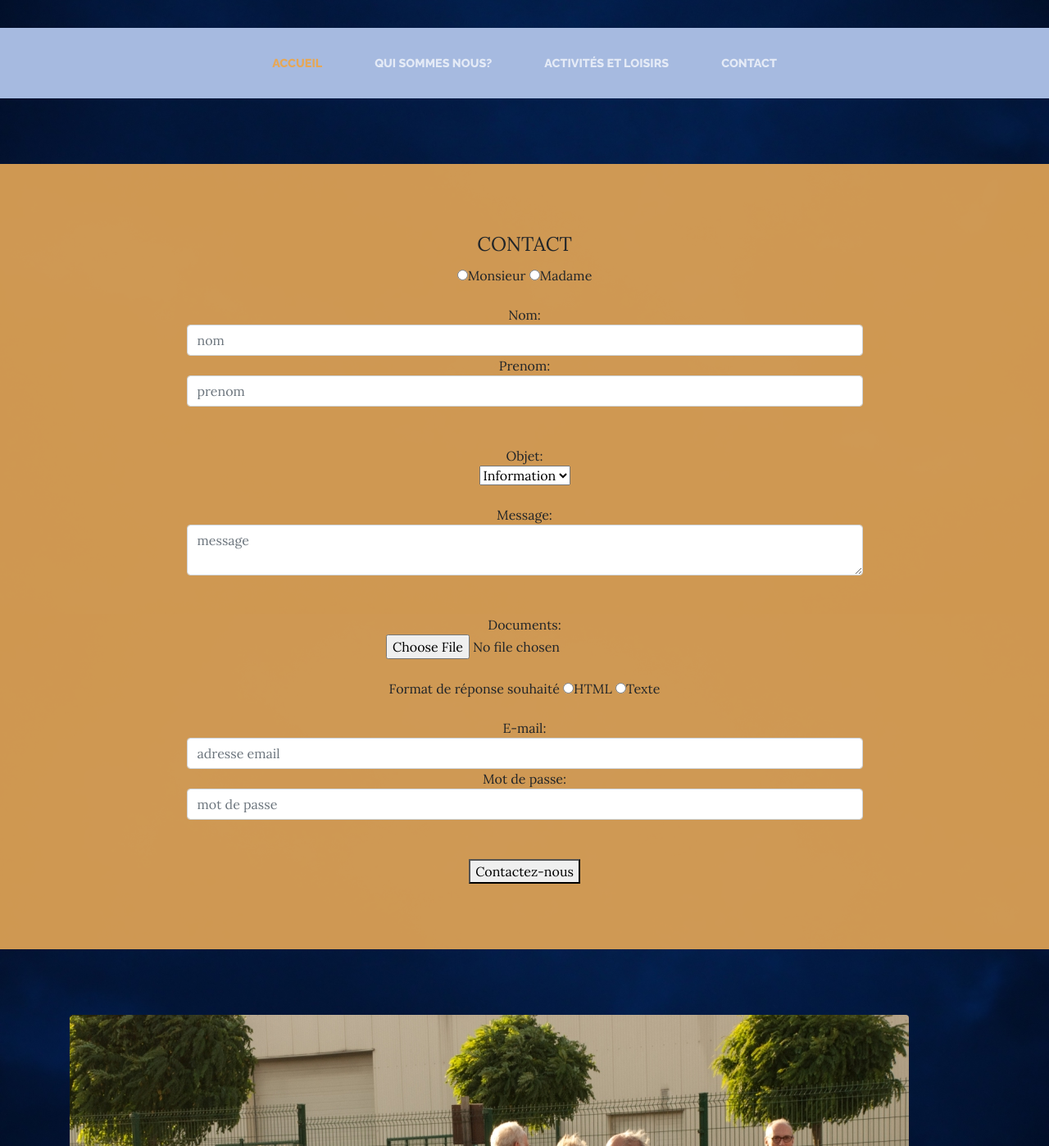
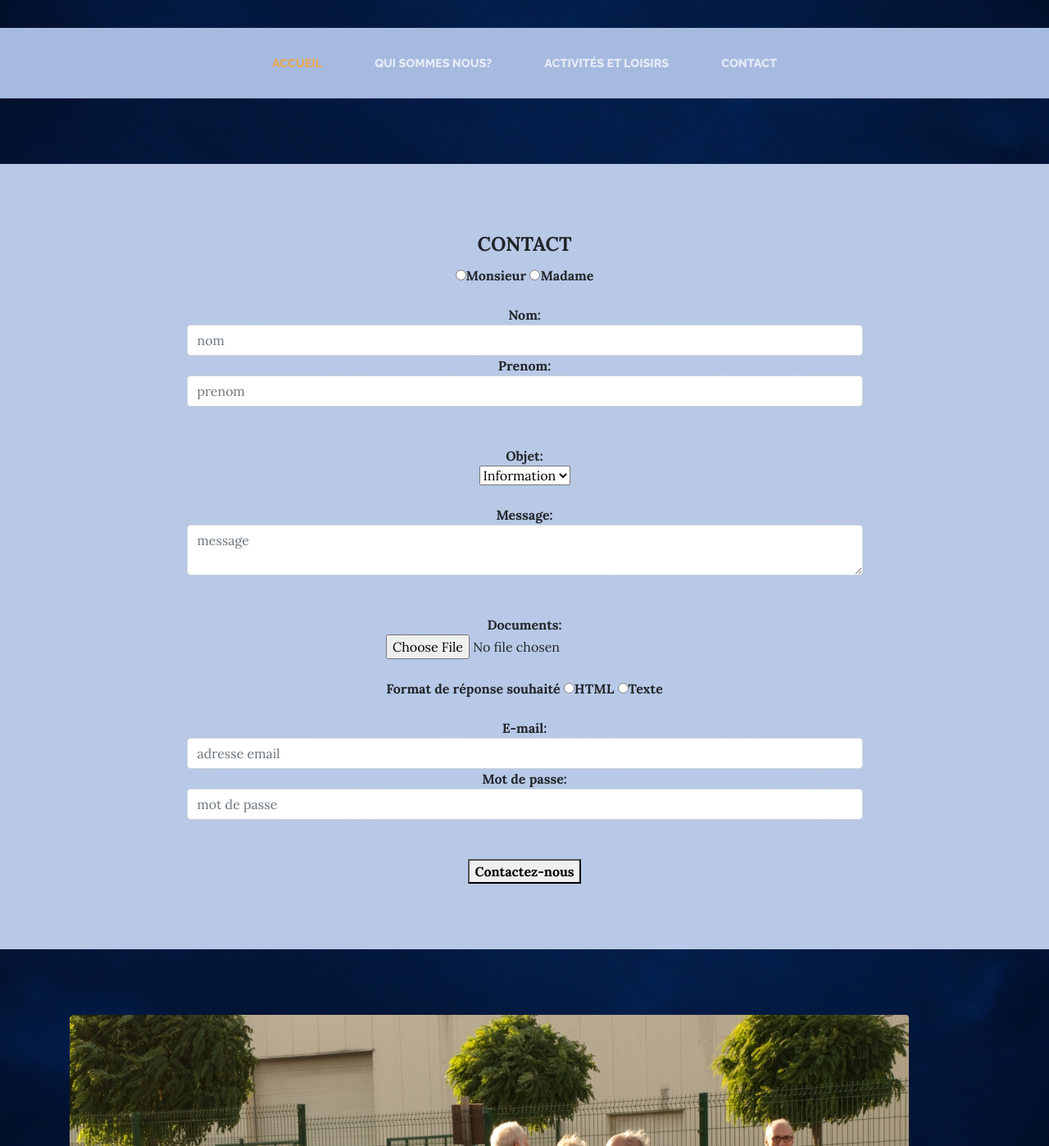
Before and after one commit to OGlou7/multipage-website-in-php, a PHP site: page /php/store.php in a window 1280 px wide. Shown: the part 211-1609 px from the top of the page at 82% size. Run offline with PHP 8.4, Linux system fonts and the light colour scheme; some libraries are stand-ins or nearby versions.

Commit message:
forms modif

```diff
--- a/php/css/business-casual.css
+++ b/php/css/business-casual.css
@@ -144,7 +144,7 @@ p {
 .cta {
   padding-top: 5rem;
   padding-bottom: 5rem;
-  background-color: rgba(230, 167, 86, 0.9);
+  background-color: rgba(204, 220, 249, 0.9);
 }
 
 .cta .cta-inner {
--- a/php/fichier.txt
+++ b/php/fichier.txt
@@ -1 +1 @@
-add test log atomtest add logadd test log atomtest add logadd test log atomtest add logadd test log atomtest add logadd test log atomtest add logadd test log atomtest add logadd test log atomtest add logadd test log atomtest add logadd test log atomtest add logadd test log atomtest add logadd test log atomtest add logadd test log atomtest add logadd test log atomtest add logadd test log atomtest add log
+add test log atomtest add logadd test log atomtest add logadd test log atomtest add logadd test log atomtest add logadd test log atomtest add logadd test log atomtest add logadd test log atomtest add logadd test log atomtest add logadd test log atomtest add logadd test log atomtest add logadd test log atomtest add logadd test log atomtest add logadd test log atomtest add logadd test log atomtest add logadd test log atomtest add logadd test log atomtest add logadd test log atomtest add log
--- a/php/form-logs.php
+++ b/php/form-logs.php
@@ -81,7 +81,7 @@ $mail = new PHPMailer;
     $mail->SMTPAuth = true;
     //Username to use for SMTP authentication - use full email address for gmail
     $mail->Username = "becodetest@gmail.com";
-    include '.gitignore';
+    include ".gitignore";
     //Set who the message is to be sent from
     $mail->setFrom('becodetest@gmail.com', 'becodetest bxl');
     //Set an alternative reply-to address
@@ -113,4 +113,4 @@ $mail = new PHPMailer;
   file_put_contents("fichier.txt",$add, FILE_APPEND);
 
 }
- ?>
+?>
--- a/php/scss/_store.scss
+++ b/php/scss/_store.scss
@@ -4,7 +4,3 @@
     font-size: 1.1rem;
   }
 }
-
-#forms {
-  z-index: 9999;
-}
--- a/php/store.php
+++ b/php/store.php
@@ -73,24 +73,24 @@ include "form-logs.php";
               <!-- FORMULAIRE  -->
              <form class="" action="store.php" method="post">
              <fieldset>
-               <legend>CONTACT</legend>
-               <input type="radio" name="gender" value="monsieur">Monsieur
-               <input type="radio" name="gender" value="madame">Madame<br><br>
-               Nom: <input id="textinput" name="nom" type="text" placeholder="nom" class="form-control input-md">
-               Prenom: <input id="textinput" name="prenom" type="text" placeholder="prenom" class="form-control input-md"><br><br>
-               Objet:<br><select name="objet" size="1">
-                 <option value="information">Information</option>
-                 <option value="benevolat">Benevolat</option>
-                 <option value="donation">Donation</option>
-                 <option value="autre">Autre</option>
+               <legend><strong>CONTACT</strong></legend>
+               <input type="radio" name="gender" value="monsieur"><strong>Monsieur</strong>
+               <input type="radio" name="gender" value="madame"><strong>Madame</strong><br><br>
+               <strong>Nom: </strong><input id="textinput" name="nom" type="text" placeholder="nom" class="form-control input-md">
+               <strong>Prenom: </strong><input id="textinput" name="prenom" type="text" placeholder="prenom" class="form-control input-md"><br><br>
+               <strong>Objet:</strong><br><select name="objet" size="1">
+                 <option value="information"><strong>Information</strong></option>
+                 <option value="benevolat"><strong>Benevolat</strong></option>
+                 <option value="donation"><strong>Donation</strong></option>
+                 <option value="autre"><strong>Autre</strong></option>
                </select><br><br>
-               Message:<textarea class="form-control" id="textarea" name="message" placeholder="message"></textarea><br><br>
-               Documents:<br><input id="filebutton" name="filedoc" class="input-file" type="file" size="32"><br><br>
-               Format de réponse souhaité <input type="radio" name="format" value="html">HTML
-               <input type="radio" name="format" value="texte">Texte<br><br>
-               E-mail: <input id="textinput" name="email" type="text" placeholder="adresse email" class="form-control input-md">
-               Mot de passe: <input id="passwordinput" name="password" type="password" placeholder="mot de passe" class="form-control input-md"><br><br>
-               <button id="singlebutton" name="button" class="btn-default" type="submit">Contactez-nous</button><br>
+               <strong>Message:</strong><textarea class="form-control" id="textarea" name="message" placeholder="message"></textarea><br><br>
+               <strong>Documents:</strong><br><input id="filebutton" name="filedoc" class="input-file" type="file" size="32"><br><br>
+               <strong>Format de réponse souhaité </strong><input type="radio" name="format" value="html"><strong>HTML</strong>
+               <input type="radio" name="format" value="texte"><strong>Texte</strong><br><br>
+               <strong>E-mail: </strong><input id="textinput" name="email" type="text" placeholder="adresse email" class="form-control input-md">
+               <strong>Mot de passe: </strong><input id="passwordinput" name="password" type="password" placeholder="mot de passe" class="form-control input-md"><br><br>
+               <button id="singlebutton" name="button" class="btn-default" type="submit"><strong>Contactez-nous</strong></button><br>
              </fieldset>
              </form>
             </div>
```
Also changed, not shown: README.md, 1 other file.
